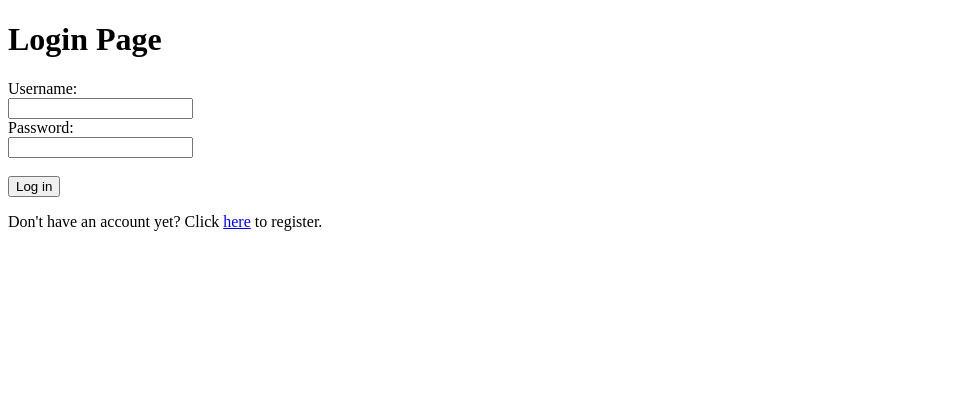
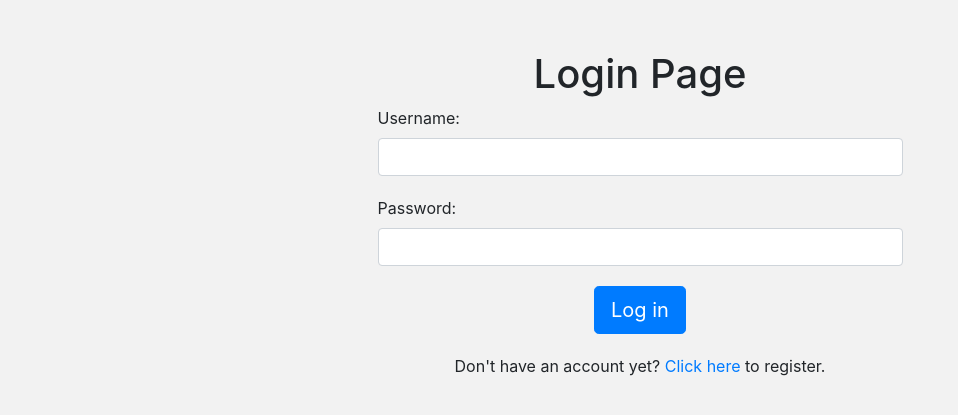
Before and after one commit to nguyenkduywork/portfolio-textbasedadventure, a Flask app: page / in a window 1280 px wide. Shown: the top 415 px of the page, without its empty margins (0-958 px from the left). Run offline with Flask 2, Linux system fonts and the light colour scheme; some libraries are stand-ins or nearby versions.

Commit message:
Update templates

```diff
--- a/templates/login.html
+++ b/templates/login.html
@@ -2,19 +2,54 @@
 <html>
 <head>
 	<title>Login Page</title>
+	<meta charset="utf-8">
+	<meta name="viewport" content="width=device-width, initial-scale=1">
+	<!-- Bootstrap CSS -->
+	<link rel="stylesheet" href="https://maxcdn.bootstrapcdn.com/bootstrap/4.5.2/css/bootstrap.min.css">
+	<!-- Custom CSS -->
+	<style>
+		body {
+			background-color: #f2f2f2;
+		}
+		.container {
+			margin-top: 50px;
+		}
+		.form-group {
+			margin-bottom: 20px;
+		}
+		.btn {
+			background-color: #007bff;
+			color: #fff;
+		}
+		.btn:hover {
+			background-color: #0069d9;
+		}
+	</style>
 </head>
 <body>
-	<h1>Login Page</h1>
-	{% if error %}
-	<p class="error">{{ error }}</p>
-	{% endif %}
-	<form method="POST" action="/">
-		<label for="username">Username:</label><br>
-		<input type="text" id="username" name="username"><br>
-		<label for="password">Password:</label><br>
-		<input type="password" id="password" name="password"><br><br>
-		<input type="submit" value="Log in">
-	</form>
-	<p>Don't have an account yet? Click <a href="/register">here</a> to register.</p>
+	<div class="container">
+		<h1 class="text-center">Login Page</h1>
+		{% if error %}
+			<div class="alert alert-danger">{{ error }}</div>
+		{% endif %}
+		<form method="POST" action="/" class="col-lg-6 offset-lg-3">
+			<div class="form-group">
+				<label for="username">Username:</label>
+				<input type="text" id="username" name="username" class="form-control">
+			</div>
+			<div class="form-group">
+				<label for="password">Password:</label>
+				<input type="password" id="password" name="password" class="form-control">
+			</div>
+			<div class="form-group text-center">
+				<input type="submit" value="Log in" class="btn btn-primary btn-lg">
+			</div>
+		</form>
+		<p class="text-center">Don't have an account yet? <a href="/register">Click here</a> to register.</p>
+	</div>
+	<!-- Bootstrap JS -->
+	<script src="https://ajax.googleapis.com/ajax/libs/jquery/3.5.1/jquery.min.js"></script>
+	<script src="https://cdnjs.cloudflare.com/ajax/libs/popper.js/1.16.0/umd/popper.min.js"></script>
+	<script src="https://maxcdn.bootstrapcdn.com/bootstrap/4.5.2/js/bootstrap.min.js"></script>
 </body>
 </html>
```
Also changed, not shown: templates/chat.html (+20 -0 lines), templates/register.html (+47 -12 lines).
